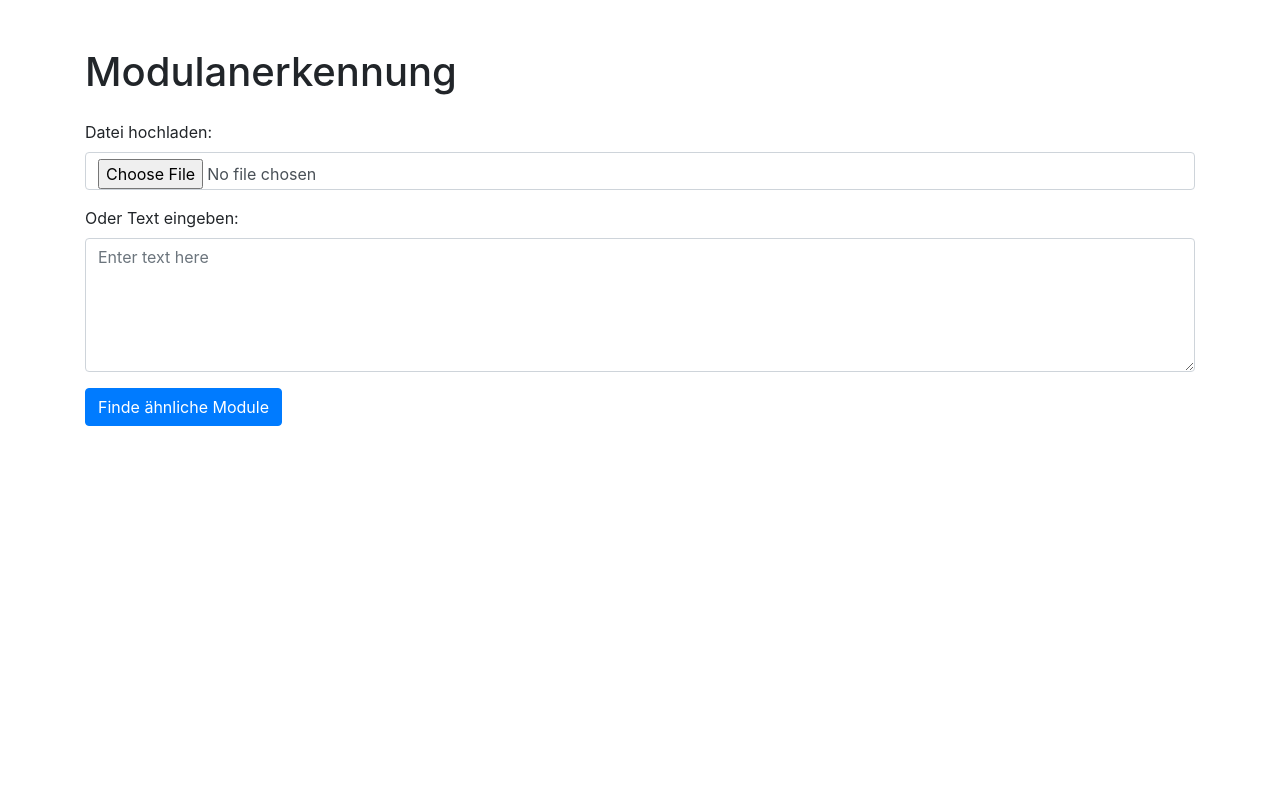
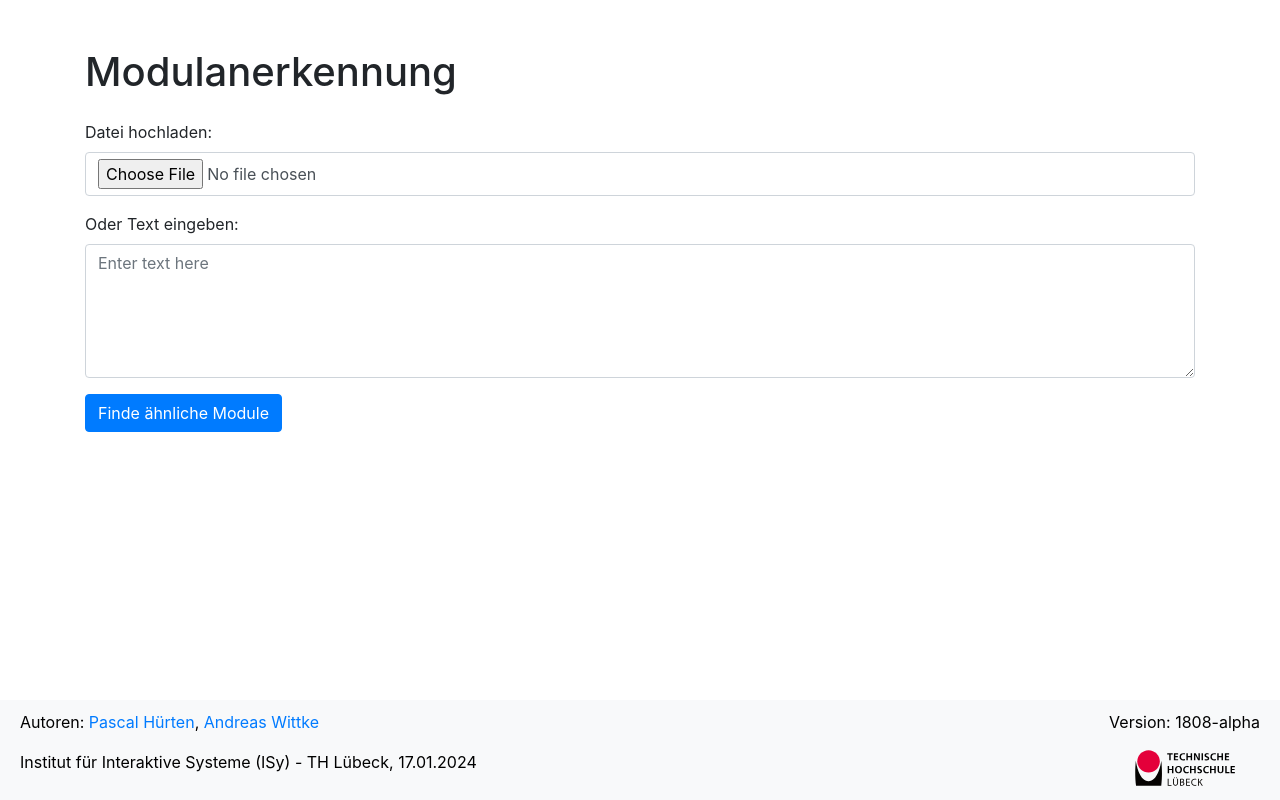
Before and after one commit to pascalhuerten/recog-ai-demo, a Flask app: page /find_module in a window 1280 px wide. Run offline with Flask 3, Linux system fonts and the light colour scheme; some libraries are stand-ins or nearby versions.

Commit message:
Add thl logo and footer to all recog pages

```diff
--- a/static/style.css
+++ b/static/style.css
@@ -24,3 +24,29 @@
 .markdown h4 {
   font-size: 1.1em;
 }
+
+.center-aligned {
+    display: flex;
+    flex-direction: column;
+}
+
+.metadata img {
+  align-self: center;
+}
+
+body {
+  display: flex;
+  flex-direction: column;
+  min-height: 100vh;
+}
+
+.metadata {
+  display: flex;
+  justify-content: space-between;
+  margin-top: auto;
+  width: 100%;
+  background-color: #f8f9fa;
+  color: black;
+  text-align: left;
+  padding: 10px 20px;
+}
--- a/templates/index.html
+++ b/templates/index.html
@@ -44,8 +44,9 @@
         <a class="button" href="/visualize">Visualisiere Kurs-Embeddings</a>
         <div class="metadata">
             <p>Autoren: <a href="mailto:pascal.huerten@th-luebeck.de">Pascal Hürten</a>, <a href="mailto:andreas.wittke@th-luebeck.de">Andreas Wittke</a></p>
-            <p>Institut für Interaktive Systeme (ISy) - TH Lübeck, 15.01.2024</p>
+            <p>Institut für Interaktive Systeme (ISy) - TH Lübeck, 17.01.2024</p>
             <p>Version: 1808-alpha</p>
+            <img src="/static/Logo_THL.svg" alt="TH Lübeck Logo" width="100px">
         </div>
     </div>
 </body>
--- a/templates/module_suggestions.html
+++ b/templates/module_suggestions.html
@@ -3,10 +3,10 @@
 <head>
     <title>Modulanerkennung</title>
     <link rel="stylesheet" href="https://stackpath.bootstrapcdn.com/bootstrap/4.3.1/css/bootstrap.min.css">
-    <link rel="stylesheet" href="../static/recog-styles.css">
+    <link rel="stylesheet" href="../static/style.css">
 </head>
 <body>
-    <div class="container mt-5">
+    <div class="container mt-5 main">
         <h1 class="mb-4">Modulanerkennung</h1>
         <form method="POST" enctype="multipart/form-data">
             <div class="form-group">
@@ -74,6 +74,17 @@
         {% endif %}
     </div>
 
+    <div class="metadata">
+        <div>
+            <p>Autoren: <a href="mailto:pascal.huerten@th-luebeck.de">Pascal Hürten</a>, <a href="mailto:andreas.wittke@th-luebeck.de">Andreas Wittke</a></p>
+            <p>Institut für Interaktive Systeme (ISy) - TH Lübeck, 17.01.2024</p>
+        </div>
+        <div class="center-aligned">
+            <p>Version: 1808-alpha</p>
+            <img src="/static/Logo_THL.svg" alt="TH Lübeck Logo" width="100px">
+        </div>
+    </div>
+
     <script src="https://code.jquery.com/jquery-3.3.1.slim.min.js"></script>
     <script src="https://cdnjs.cloudflare.com/ajax/libs/popper.js/1.14.7/umd/popper.min.js"></script>
     <script src="https://stackpath.bootstrapcdn.com/bootstrap/4.3.1/js/bootstrap.min.js"></script>
```
Also changed, not shown: templates/examination_result.html (+14 -3 lines), static/Logo_THL.svg (added).
